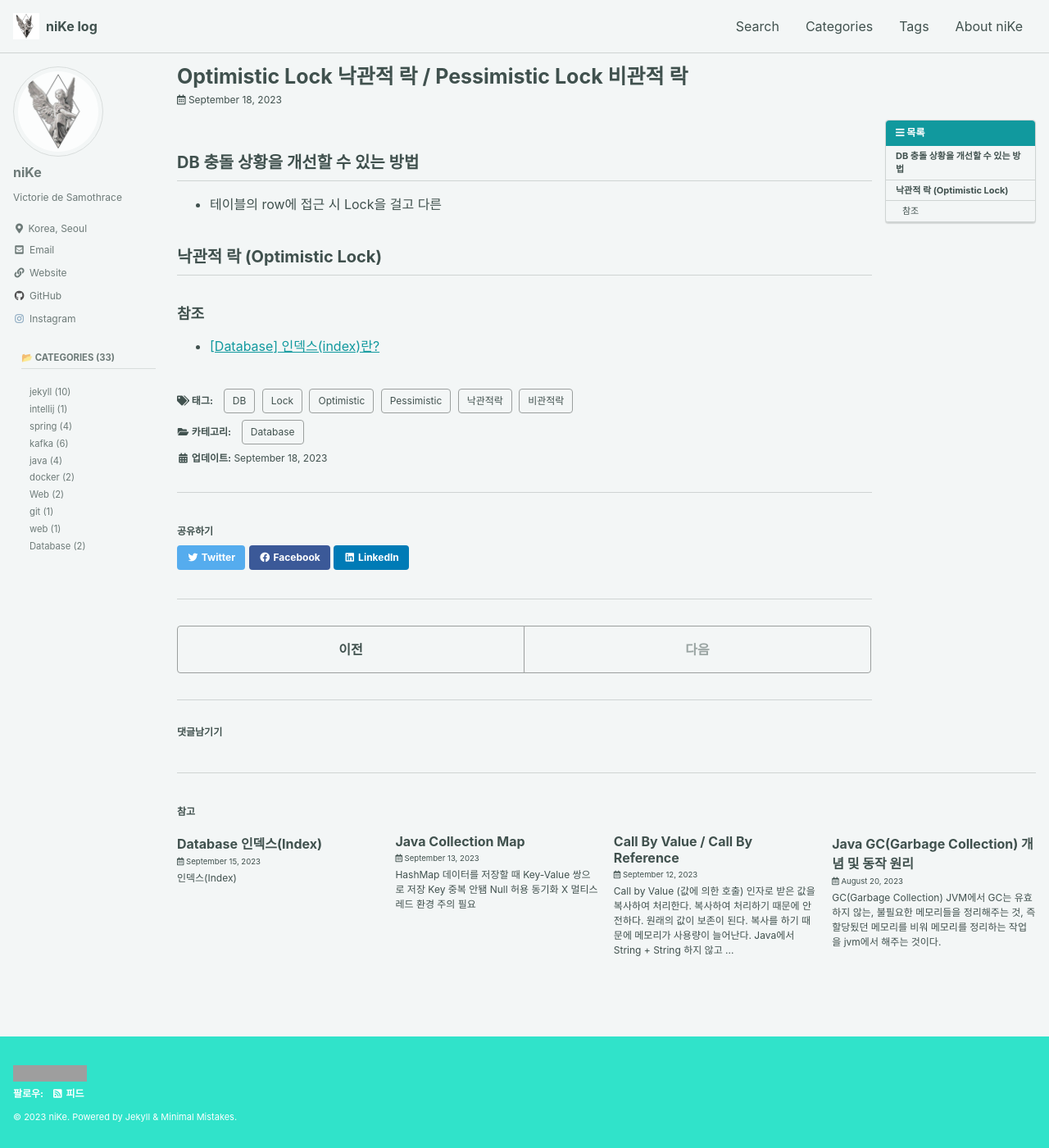
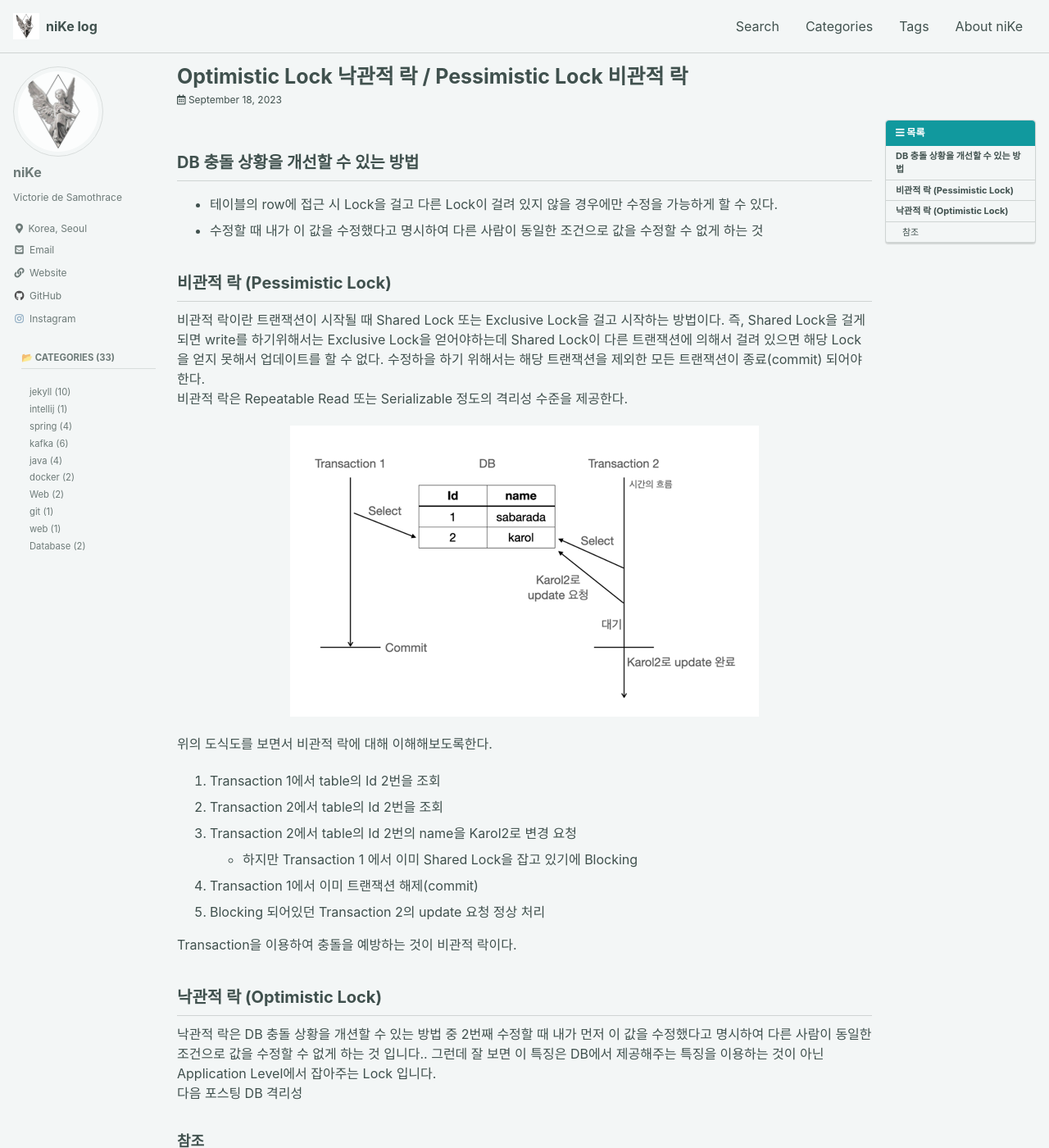
Before and after one commit to KwakTaeMin/KwakTaeMin.github.io, a Jekyll site: the page built from _posts/2023-09-18-Optimistic Lock Pessimistic Lock.md, in a window 1280 px wide and 1400 px high. Shown: the whole window at 82% size. Built offline with Jekyll 4.4.1, drawn with Linux system fonts in a browser that asks for light colours; cached includes are drawn as plain includes; some web fonts are replaced; comment, search, counter and statistics services are not loaded; some of the changed text lies outside the part shown; grey boxes are pictures that could not be loaded.

Commit message:
낙관적락 비관적락

```diff
--- a/_posts/2023-09-18-Optimistic Lock Pessimistic Lock.md
+++ b/_posts/2023-09-18-Optimistic Lock Pessimistic Lock.md
@@ -17,11 +17,37 @@ toc_sticky: true
 date: 2023-09-18T1:00:00Z
 ---
 ## DB 충돌 상황을 개선할 수 있는 방법
-- 테이블의 row에 접근 시 Lock을 걸고 다른
+- 테이블의 row에 접근 시 Lock을 걸고 다른 Lock이 걸려 있지 않을 경우에만 수정을 가능하게 할 수 있다.
+- 수정할 때 내가 이 값을 수정했다고 명시하여 다른 사람이 동일한 조건으로 값을 수정할 수 없게 하는 것
+
+## 비관적 락 (Pessimistic Lock)
+
+비관적 락이란 트랜잭션이 시작될 때 Shared Lock 또는 Exclusive Lock을 걸고 시작하는 방법이다.
+즉, Shared Lock을 걸게 되면 write를 하기위해서는 Exclusive Lock을 얻어야하는데 Shared Lock이 다른 트랜잭션에 의해서
+걸려 있으면 해당 Lock을 얻지 못해서 업데이트를 할 수 없다.
+수정하을 하기 위해서는 해당 트랜잭션을 제외한 모든 트랜잭션이 종료(commit) 되어야한다.
+비관적 락은 Repeatable Read 또는 Serializable 정도의 격리성 수준을 제공한다.
+
+![img.png](/assets/images/2309/18-01.png#center)
+
+위의 도식도를 보면서 비관적 락에 대해 이해해보도록한다.
+
+1. Transaction 1에서 table의 Id 2번을 조회
+2. Transaction 2에서 table의 Id 2번을 조회
+3. Transaction 2에서 table의 Id 2번의 name을 Karol2로 변경 요청
+   - 하지만 Transaction 1 에서 이미 Shared Lock을 잡고 있기에 Blocking
+4. Transaction 1에서 이미 트랜잭션 해제(commit)
+5. Blocking 되어있던 Transaction 2의 update 요청 정상 처리
+
+Transaction을 이용하여 충돌을 예방하는 것이 비관적 락이다.
 
 ## 낙관적 락 (Optimistic Lock)
 
+낙관적 락은 DB 충돌 상황을 개션할 수 있는 방법 중 2번째 수정할 때 내가 먼저 이 값을 수정했다고 명시하여
+다른 사람이 동일한 조건으로 값을 수정할 수 없게 하는 것 입니다.. 그런데 잘 보면 이 특징은 DB에서 제공해주는
+특징을 이용하는 것이 아닌 Application Level에서 잡아주는 Lock 입니다.
+다음 포스팅 DB 격리성
 
 
 ### 참조
-- [[Database] 인덱스(index)란?](https://mangkyu.tistory.com/96)
+- [[database] 낙관적 락(Optimistic Lock)과 비관적 락(Pessimistic Lock)](https://sabarada.tistory.com/175)
```
